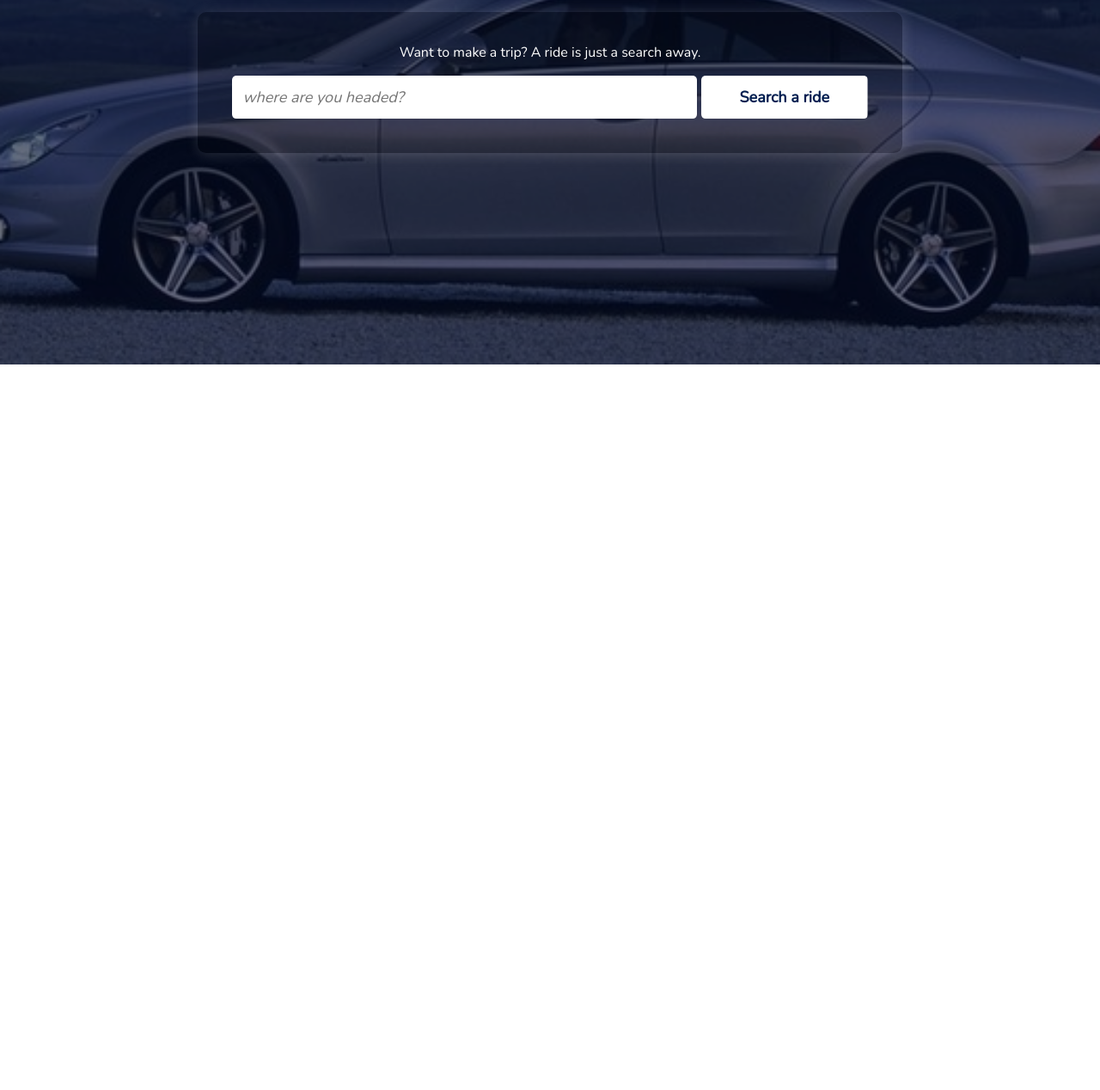
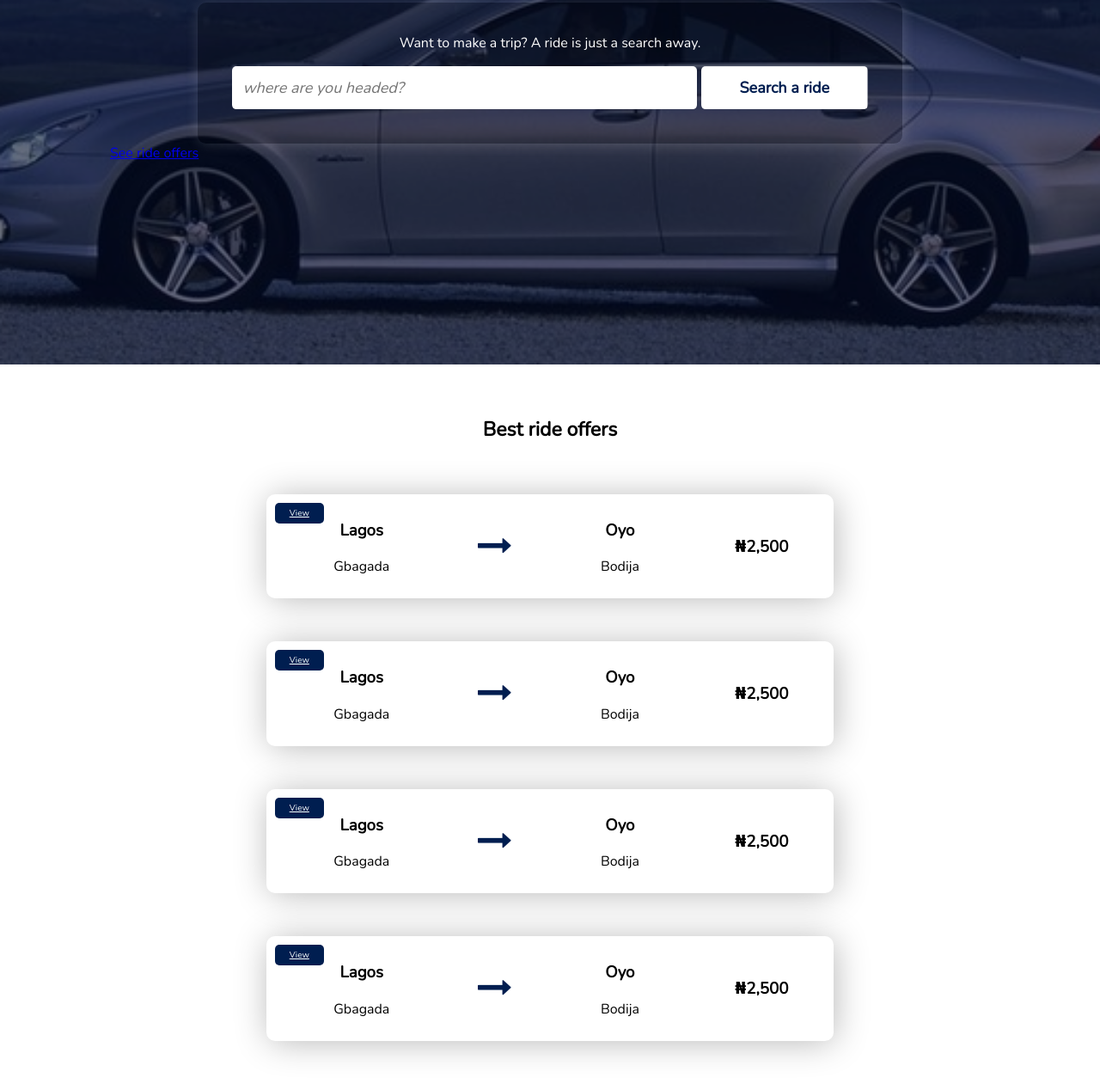
Before and after one commit to enJames/ridemyway, a plain HTML site: page UI/index.html in a window 1280 px wide. Shown: the part 376-1644 px from the top of the page at 86% size. Before the commit the page ends 800 px from the top, so only its background shows below. Drawn offline with nearby package versions, Linux system fonts and the light colour scheme.

Commit message:
Add best ride offers division

```diff
--- a/UI/index.html
+++ b/UI/index.html
@@ -6,6 +6,7 @@
         <link rel="shortcut icon" href="">
         <link rel="stylesheet" href="statics/css/index.css">
         <link href="https://fonts.googleapis.com/css?family=Nunito" rel="stylesheet">
+        <link rel="stylesheet" href="https://cdnjs.cloudflare.com/ajax/libs/font-awesome/4.7.0/css/font-awesome.min.css">
         <title>Best Ride offers — Ride My Way</title>
     </head>
     <body>
@@ -28,7 +29,7 @@
                         <h1>Travel more, spend less</h1>
                     </div>
                     <div class="search-area">
-                        <div class="search-wrapper">
+                        <div class="search-wrapper" id="refSearch">
                             <div class="tip">
                                 <p>Want to make a trip? A ride is just a search away.</p>
                             </div>
@@ -47,8 +48,91 @@
                                 </div>
                             </div>-->
                         </div>
-
                     </div>
+                    <div class="btn-type-A">
+                        <a href="#refBestRideOffers">See ride offers</a>
+                    </div>
+                </div>
+            </div>
+        </div>
+        <div class="container">
+            <div class="best-offers" id="refBestRideOffers">
+                <h1>Best ride offers</h1>
+                <div class="ride-offer">
+                    <div class="offer-details">
+                        <div class="from">
+                            <h3 class="from-state">Lagos</h3>
+                            <p class="from-city">Gbagada</p>
+                        </div>
+                        <div class="arrow-icon">
+                            <span class="fa fa-long-arrow-right"></span>
+                        </div>
+                        <div class="to">
+                            <h3 class="to-state">Oyo</h3>
+                            <p class="to-city">Bodija</p>
+                        </div>
+                    </div>
+                    <div class="offer-price">
+                        <h3>₦<span>2,500</span></h3>
+                    </div>
+                    <a class="view-offer-btn" href="#">View</a >
+                </div>
+                <div class="ride-offer">
+                    <div class="offer-details">
+                        <div class="from">
+                            <h3 class="from-state">Lagos</h3>
+                            <p class="from-city">Gbagada</p>
+                        </div>
+                        <div class="arrow-icon">
+                            <span class="fa fa-long-arrow-right"></span>
+                        </div>
+                        <div class="to">
+                            <h3 class="to-state">Oyo</h3>
+                            <p class="to-city">Bodija</p>
+                        </div>
+                    </div>
+                    <div class="offer-price">
+                        <h3>₦<span>2,500</span></h3>
+                    </div>
+                    <a class="view-offer-btn" href="#">View</a >
+                </div>
+                <div class="ride-offer">
+                    <div class="offer-details">
+                        <div class="from">
+                            <h3 class="from-state">Lagos</h3>
+                            <p class="from-city">Gbagada</p>
+                        </div>
+                        <div class="arrow-icon">
+                            <span class="fa fa-long-arrow-right"></span>
+                        </div>
+                        <div class="to">
+                            <h3 class="to-state">Oyo</h3>
+                            <p class="to-city">Bodija</p>
+                        </div>
+                    </div>
+                    <div class="offer-price">
+                        <h3>₦<span>2,500</span></h3>
+                    </div>
+                    <a class="view-offer-btn" href="#">View</a >
+                </div>
+                <div class="ride-offer">
+                    <div class="offer-details">
+                        <div class="from">
+                            <h3 class="from-state">Lagos</h3>
+                            <p class="from-city">Gbagada</p>
+                        </div>
+                        <div class="arrow-icon">
+                            <span class="fa fa-long-arrow-right"></span>
+                        </div>
+                        <div class="to">
+                            <h3 class="to-state">Oyo</h3>
+                            <p class="to-city">Bodija</p>
+                        </div>
+                    </div>
+                    <div class="offer-price">
+                        <h3>₦<span>2,500</span></h3>
+                    </div>
+                    <a class="view-offer-btn" href="#">View</a >
                 </div>
             </div>
         </div>
--- a/UI/statics/css/index.css
+++ b/UI/statics/css/index.css
@@ -6,6 +6,22 @@ html,body {
     margin: 0;
     font-family: 'Nunito', cursive;
 }
+
+/* Banner visible Section */
+.banner {
+    background-image: url('../img/car.jpg');
+    background-repeat: no-repeat;
+    background-position: center;
+    background-size: cover;
+    height: 100%;
+}
+.tint {
+    position: relative;
+    background-color: rgba(0,10,40,.6);
+    width: 100%;
+    height: 100%;
+}
+/* navigation */
 .navigation-bar {
     display: flex;
     flex-wrap: wrap;
@@ -50,19 +66,7 @@ html,body {
     border: 1px solid white;
 }
 
-.banner {
-    background-image: url('../img/car.jpg');
-    background-repeat: no-repeat;
-    background-position: center;
-    background-size: cover;
-    height: 100%;
-}
-.tint {
-    position: relative;
-    background-color: rgba(0,10,40,.6);
-    width: 100%;
-    height: 100%;
-}
+/* Content division */
 .content-wrapper {
     position: absolute;
     top: 50%;
@@ -86,6 +90,8 @@ html,body {
     text-align: center;
     margin-bottom: 50px;
 }
+
+/* search division */
 .search-area {
     width: 100%;
     text-align: center;
@@ -149,6 +155,73 @@ html,body {
     color: white;
 }
 
+/* Best Offers Section */
+.container {
+    padding: 0 7%;
+}
+.best-offers {
+    padding: 60px 0;
+    text-align: center;
+}
+.best-offers h1 {
+    font-size: 23px;
+    margin: 0 auto 60px;
+}
+.ride-offer {
+    position: relative;
+    display: flex;
+    align-items: center;
+    width: 60%;
+    margin: auto auto 50px;
+    padding: 10px;
+    border-radius: 10px;
+    box-shadow: 2px 2px 40px -2px rgba(0,0,0,.3);
+    box-sizing: border-box;
+    -webkit-box-sizing: border-box;
+    -o-box-sizing: border-box;
+    -moz-box-sizing: border-box;
+    -ms-box-sizing: border-box;
+}
+.offer-details {
+    flex-grow: 4;
+    display: flex;
+    align-items: center;
+    box-sizing: border-box;
+    -webkit-box-sizing: border-box;
+    -o-box-sizing: border-box;
+    -moz-box-sizing: border-box;
+    -ms-box-sizing: border-box;
+}
+/* start: children of .offer-details */
+.from {
+    flex-grow: 2;
+}
+.arrow-icon {
+    flex-grow: 1;
+    font-size: 40px;
+    font-weight: bold;
+    color: rgb(0,30,80);
+}
+.to {
+    flex-grow: 2;
+}
+/* end: children of .offer-details */
+
+.offer-price {
+    flex-grow: 1;
+}
+.view-offer-btn {
+    position: absolute;
+    top: 0;
+    left: 0;
+    background-color: rgb(0,30,80);
+    margin: 10px;
+    font-size: 10px;
+    padding: 5px 17px;
+    color: white;
+    border-radius: 5px;
+}
+
 
 
 @media screen and (max-width: 768px) {
```
